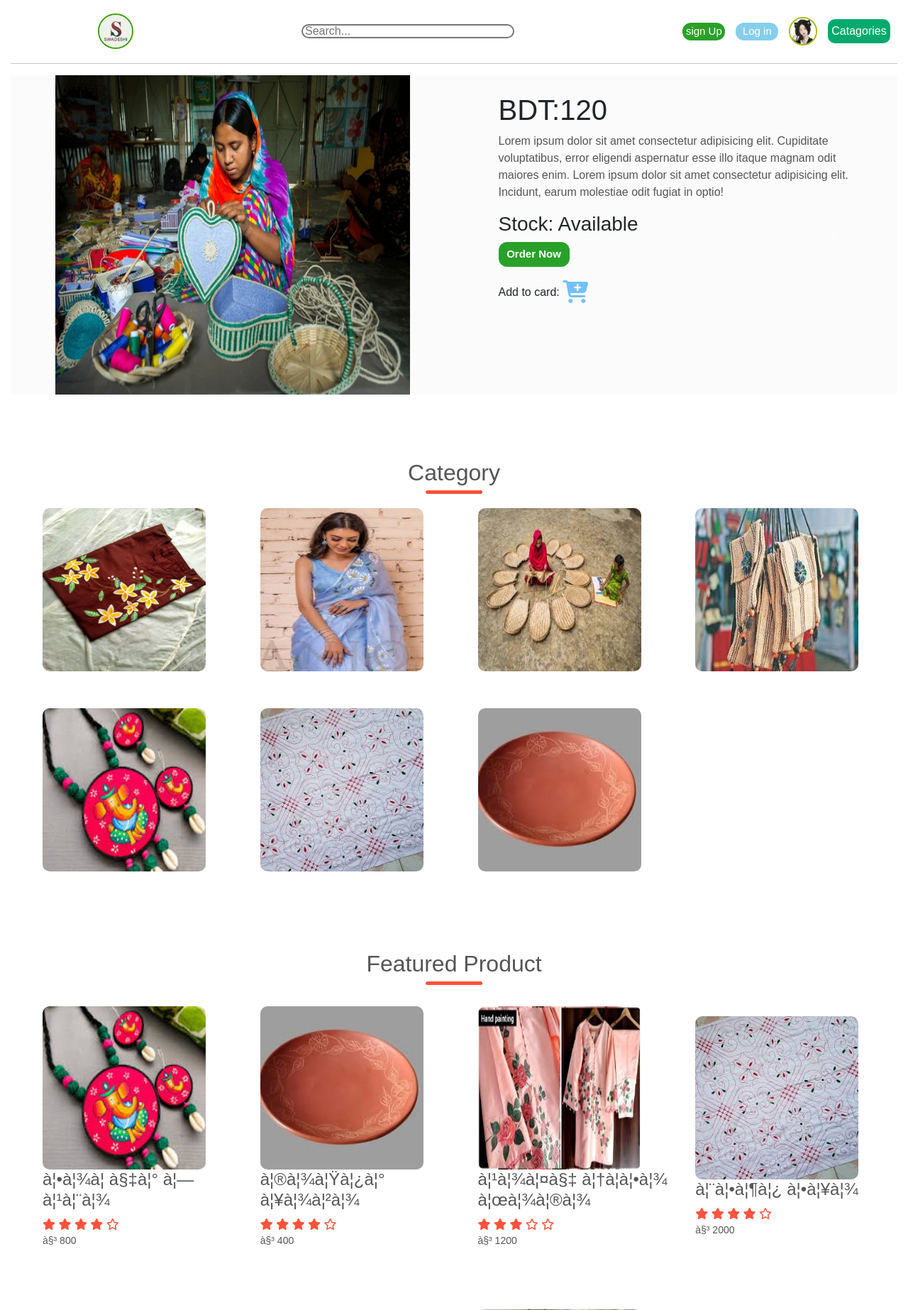
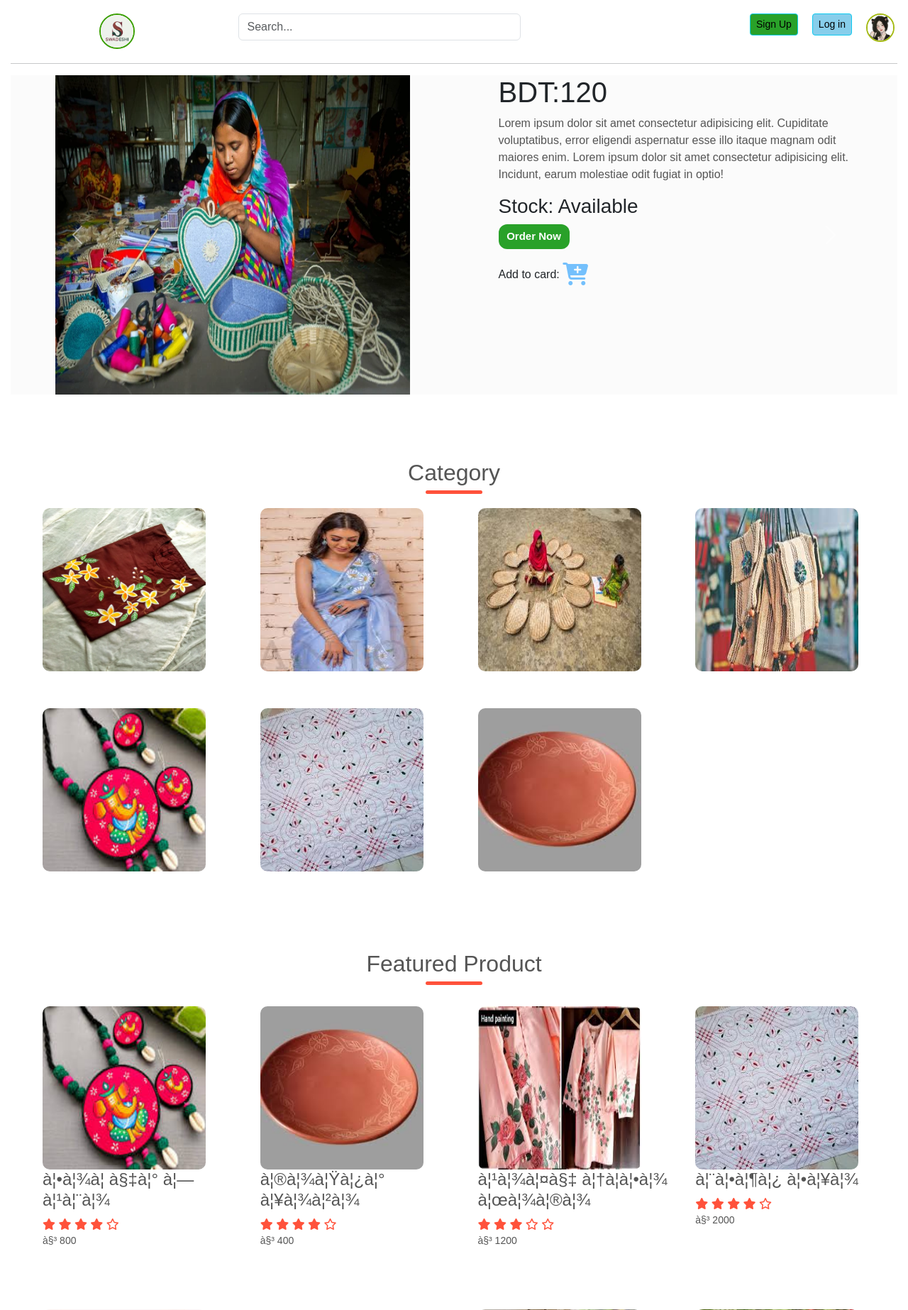
Before and after one commit to tasfia024/swadeshi, a PHP site: page / in a window 1280 px wide. Shown: the top 1846 px of the page at 71% size. Run offline with PHP 8.4, Linux system fonts and the light colour scheme.

Commit message:
home page redecorate

```diff
--- a/asset/css/style.css
+++ b/asset/css/style.css
@@ -1,15 +1,16 @@
-*{
+* {
     margin: 0px;
     padding: 0px;
 }
-body{
+
+body {
 
     /* background-color: rgb(235, 232, 232); */
     background-color: white;
     padding: 15px;
 }
 
-.navbar{
+.navbar {
 
     display: flex;
     justify-content: space-around;
@@ -20,26 +21,31 @@ body{
 
 }
 
-.logo{
+.logo-container {
+    text-align: center;
+}
+
+.logo {
     width: 50px;
     height: 50px;
     border: 2px solid rgb(58, 159, 0);
     border-radius: 100px;
 
 }
-.logo:hover{
+
+.logo:hover {
     cursor: pointer;
 }
 
-.search-bar{
+.search-bar {
     width: 300px;
     height: 20px;
     border-radius: 12px;
     padding: 3px;
-    border-style:solid;
+    border-style: solid;
 }
 
-.profilePic{
+.profilePic {
     width: 40px;
     height: 40px;
     border: 2px solid rgb(164, 186, 18);
@@ -47,36 +53,22 @@ body{
 
 }
 
-.profilePic:hover{
+.profilePic:hover {
     cursor: pointer;
 }
 
-.button{
-    width: 60px;
-    height: 25px;
-    font-size: 15px;
-    font-weight: 500;
-    color: white;
-    border-radius: 12px;
-    padding: 1px;
-    border-style: none;
-
-}
-.button:hover{
-    cursor: pointer;
-}
-
-#button-1{
+#button-1 {
     background-color: rgb(41, 161, 41);
 
 }
 
-#button-2{
+#button-2 {
     background-color: skyblue;
 
 
 }
-.sigUpLogIn-profilePic{
+
+.sigUpLogIn-profilePic {
     width: 180px;
     display: flex;
     justify-content: space-between;
@@ -85,86 +77,36 @@ body{
     position: relative;
 
 }
-.signUp-login{
+
+.signUp-login {
     display: flex;
     justify-content: space-between;
     align-items: center;
     gap: 15px;
 
 }
-.second-navbar{
+
+.second-navbar {
     display: flex;
-    justify-content:space-between;
+    justify-content: space-between;
     align-items: center;
     padding: 4px;
 }
+
 /* slider */
-.slider{
+.slider {
     height: 50%;
     width: 100%;
     background-color: rgb(251, 251, 251);
 }
-.slide-img{
+
+.slide-img {
     width: 500px;
     height: 450px;
 
 }
 
-
-
-/* hover dropdown css */
-
-/* Dropdown Button */
-.dropbtn {
-    background-color: #04AA6D;
-    color: white;
-    border-radius: 10px;
-    padding: 5px;
-    font-size: 16px;
-    border: none;
-  }
-
-  /* The container <div> - needed to position the dropdown content */
-  .dropdown {
-    position: relative;
-    display: inline-block;
-  }
-
-  /* Dropdown Content (Hidden by Default) */
-  .dropdown-content {
-    display: none;
-    position: absolute;
-    background-color: #f1f1f1;
-    min-width: 160px;
-    box-shadow: 0px 8px 16px 0px rgba(0,0,0,0.2);
-    z-index: 1;
-  }
-
-  /* Links inside the dropdown */
-  .dropdown-content a {
-    color: black;
-    padding: 12px 16px;
-    text-decoration: none;
-    display: block;
-  }
-
-  /* Change color of dropdown links on hover */
-  .dropdown-content a:hover {background-color: #ddd;}
-
-  /* Show the dropdown menu on hover */
-  .dropdown:hover .dropdown-content {display: block;}
-
-  /* Change the background color of the dropdown button when the dropdown content is shown */
-  .dropdown:hover .dropbtn {background-color: #3e8e41;}
-
-  /* right container of slider */
-.right-containeer{
-    width: 500px;
-    height: 400px;
-    /* border: 2px solid red; */
-
-}
-.order-button{
+.order-button {
     width: 100px;
     height: 35px;
     font-size: 15px;
@@ -182,90 +124,83 @@ body{
 
 
 /*Header starts*/
-*{
+* {
     margin: 0;
     padding: 0;
     box-sizing: border-box;
     font-family: sans-serif;
 }
 
-a{
+a {
     text-decoration: none;
     color: #555;
 }
-p{
+
+p {
     color: #555;
 }
-.container{
-    max-width:1300px ;
+
+.container {
+    max-width: 1300px;
     margin: auto;
     padding-left: 25px;
     padding-right: 25px;
 }
-.row{
-    display: flex;
-    align-items: center;
-    flex-wrap: wrap;
-    justify-content: space-around;
-}
-.col-2{
+
+
+.col-2 {
     flex-basis: 50%;
     min-width: 300px;
 }
 
-.col-2 img{
+.col-2 img {
     max-width: 100%;
     padding: 50px 0;
 }
 
-.col-2 h1{
+.col-2 h1 {
     font-size: 50px;
     line-height: 60px;
     margin: 25px 0;
 }
-.btn{
-    display: inline-block;
-    background: #ff523b;
-    color: #fff;
-    padding: 8px 30px;
-    margin: 30px 0;
-    border-radius: 50px;
-    transition: background 0.5s;
+
+
+.header {
+    background: radial-gradient(#fff, #ffd6d6);
 }
-.btn:hover{
-    background-color: black;
-    color: tomato;
-}
-.header{
-    background: radial-gradient(#fff,#ffd6d6);
-}
-.header .row{
+
+.header .row {
     margin-top: 70px;
 }
+
 /*Header ends*/
 
 /* Featured Categoris start*/
 
-.category{
+.category {
     margin: 70px 0;
     padding: 10px;
     background: #fff;
 }
-.card-wrapper{
+
+.card-wrapper {
     margin-left: 35px;
 }
-.category .card-wrapper{
+
+.category .card-wrapper {
     display: grid;
-    grid-template-columns: repeat(4,1fr);
-    grid-gap:2rem;
+    grid-template-columns: repeat(4, 1fr);
+    grid-gap: 2rem;
     margin-top: 20px;
 }
+
 .category .card-wrapper .card {
     position: relative;
     height: 250px;
     border: none;
 }
-.category .card-wrapper .card  .overly{
+
+.category .card-wrapper .card .overly {
     position: absolute;
     top: 0;
     left: 0;
@@ -281,10 +216,12 @@ p{
     opacity: 0;
     transition: all .3s ease;
 }
-.category .card-wrapper .card:hover .overly{
+
+.category .card-wrapper .card:hover .overly {
     opacity: .7;
 }
-.category .card-wrapper .card img{
+
+.category .card-wrapper .card img {
     height: 230px;
     width: 230px;
     border-radius: 10px;
@@ -294,15 +231,17 @@ p{
 
 
 /* Featured Product start*/
-.small-container .row{
+.small-container .row {
     margin-top: 20px;
     margin-left: 35px;
 
 }
-.small-container{
+
+.small-container {
     background: #fff;
 }
-.col-4{
+
+.col-4 {
     flex-basis: 25%;
     padding: 10px;
     min-width: 200px;
@@ -310,21 +249,22 @@ p{
     transition: transform(00.5s);
 }
 
-.col-4 img{
+.col-4 img {
     width: 230px;
     height: 230px;
     border-radius: 10px;
 }
 
-.title{
+.title {
     text-align: center;
     margin: 0 auto center;
     position: relative;
     line-height: 60px;
-    color:#555;
+    color: #555;
 }
-.title::after{
-    content:'';
+
+.title::after {
+    content: '';
     background: #ff523b;
     width: 80px;
     height: 5px;
@@ -334,56 +274,65 @@ p{
     left: 50%;
     transform: translateX(-50%);
 }
-h4{
+
+h4 {
     color: #555;
     font-weight: normal;
 }
-.col-4 p{
+
+.col-4 p {
     font-size: 14px;
 }
- .rating .fa-solid{
-    color: #ff523b;
- }
- .rating .fa-regular{
+
+.rating .fa-solid {
     color: #ff523b;
 }
 
-.col-4:hover{
+.rating .fa-regular {
+    color: #ff523b;
+}
+
+.col-4:hover {
     transform: translateY(-5px);
 }
+
 /* Featured Product ends*/
 
 
 /* Menu icon start*/
-.fa-bars{
+.fa-bars {
     width: 28px;
     margin-left: 20px;
     display: none;
 }
+
 /* Menu icon end*/
 
 
 /*Media Query for Menu*/
-@media only screen and (max-width:800px){
-    nav ul{
+@media only screen and (max-width:800px) {
+    nav ul {
         position: absolute;
         top: 70px;
         left: 0;
         background: black;
         width: 100%;
         overflow: hidden;
-        transition: max-height 0.5s ;
+        transition: max-height 0.5s;
     }
-    nav ul li{
+
+    nav ul li {
         display: block;
         margin-right: 50px;
         margin-top: 10px;
         margin-bottom: 10px;
     }
-    nav ul li a{
-        color:white ;
+
+    nav ul li a {
+        color: white;
     }
-    .fa-bars{
+
+    .fa-bars {
         display: block;
         cursor: pointer;
     }
@@ -391,23 +340,25 @@ h4{
 
 /*All Products start */
 
-.row-2{
+.row-2 {
     justify-content: space-between;
     margin: 100px auto 50px;
 }
-select{
+
+select {
     border: 1px solid #ff523b;
     padding: 5px;
 }
-select:focus{
+
+select:focus {
     outline: none;
 }
 
-.page-btn{
+.page-btn {
     margin: 0 auto 80px;
 }
 
-.page-btn span{
+.page-btn span {
     display: inline-block;
     border: 1px solid #ff523b;
     margin-left: 10px;
@@ -417,30 +368,36 @@ select:focus{
     line-height: 40px;
     cursor: pointer;
 }
-.page-btn span:hover{
+
+.page-btn span:hover {
     background: tomato;
     color: white;
 }
+
 /*All Products end */
 
 
 /* Single Product detail start */
 
-.single-product{
+.single-product {
     margin-top: 80px;
 }
-.single-product .col-2 img{
+
+.single-product .col-2 img {
     padding: 0;
 }
+
 .single-product .col-2 {
     padding: 20px;
 }
-.single-product h4{
+
+.single-product h4 {
     margin: 20px;
     font-size: 22px;
     font-weight: bold;
 }
-.single-product select{
+
+.single-product select {
     display: block;
     padding: 10px;
     margin-top: 20px;
@@ -448,7 +405,8 @@ select:focus{
     font-size: medium;
     background: #fff;
 }
-.single-product input{
+
+.single-product input {
     width: 50px;
     height: 40px;
     padding-left: 10px;
@@ -457,23 +415,27 @@ select:focus{
     border: none;
     background: #fff;
 }
-input:focus{
+
+input:focus {
     outline: none;
 }
-.single-product .fa-indent{
+
+.single-product .fa-indent {
     color: #ff523b;
     margin-left: 10px;
 }
 
-.small-img-row{
+.small-img-row {
     display: flex;
     justify-content: space-between;
 }
-.small-img-col{
+
+.small-img-col {
     flex-basis: 24%;
     cursor: pointer;
 }
-.small-img-col img{
+
+.small-img-col img {
     height: 140px;
     width: 130px;
 }
@@ -483,22 +445,46 @@ input:focus{
 
 
 /*Media Query for less then 600 screen size*/
-@media only screen and (max-width:600px){
-    .row{
+@media only screen and (max-width:600px) {
+    .row {
         text-align: center;
     }
-    .col-2,.col-3,.col-4{
+
+    .col-2,
+    .col-3,
+    .col-4 {
         flex-basis: 100%;
     }
-    .single-product .row{
+
+    .single-product .row {
         text-align: left;
     }
-    .single-product .col-2{
+
+    .single-product .col-2 {
         padding: 20px 0;
     }
-    .single-product h1{
+
+    .single-product h1 {
         font-size: 26px;
         line-height: 32px;
     }
 
 }
+
+
+/* Flex container for the custom list */
+.custom-list {
+    display: flex;
+    justify-content: flex-end;
+    /* Align items to the right */
+    padding: 0;
+    margin: 0;
+    list-style-type: none;
+    /* Remove list bullets */
+}
+
+/* Each list item will take only the needed space */
+.custom-list li {
+    margin-left: 20px;
+    /* Add space between items */
+}
--- a/asset/css/style2.css
+++ b/asset/css/style2.css
@@ -116,10 +116,10 @@
 
 @media (max-width: 768px) {
     .footer {
-        position: relative;
+        /* position: relative; */
         bottom: 0;
         left: 0;
-        transform: none;
+        /* transform: none; */
         width: 100%;
         border-radius: 0;
     }
--- a/index.html
+++ b/index.html
@@ -16,50 +16,42 @@
     <link rel="stylesheet" href="https://cdnjs.cloudflare.com/ajax/libs/font-awesome/6.7.2/css/brands.min.css"
         integrity="sha512-58P9Hy7II0YeXLv+iFiLCv1rtLW47xmiRpC1oFafeKNShp8V5bKV/ciVtYqbk2YfxXQMt58DjNfkXFOn62xE+g=="
         crossorigin="anonymous" referrerpolicy="no-referrer" />
-
 </head>
 
 <body>
     <!-- nav Bar -->
     <header>
-
         <nav class="navbar">
-            <div class="logo-container">
-                <img class="logo" src="img/logo.jpg">
-            </div>
-
-            <div class="search-container">
-                <input class="search-bar" type="text" placeholder="Search...">
-
-            </div>
-
-            <div class="sigUpLogIn-profilePic">
-
-                <div class="signUp-login">
-                    <a href="signup.html">
-                        <button class="button" , id="button-1">sign Up</button>
-                    </a>
-                    <button class="button" , id="button-2">Log in</button>
-                </div>
-
-                <div profilePic-container>
-                    <img class="profilePic" src="img/profilePic.webp">
+            <div class="col-md-12">
+                <div class="row">
+                    <div class="col-md-3">
+                        <div class="logo-container">
+                            <img class="logo" src="asset/img/logo.jpg">
+                        </div>
+                    </div>
+                    <div class="col-md-4">
+                        <div class="search-container">
+                            <input class="form-control" type="text" placeholder="Search...">
+                        </div>
+                    </div>
+                    <div class="col-md-5">
+                        <ul class="custom-list">
+                            <li>
+                                <a href="signup.html">
+                                    <button class="btn btn-info btn-sm" id="button-1">Sign Up</button>
+                                </a>
+                            </li>
+                            <li>
+                                <button class="btn btn-info btn-sm" id="button-2">Log in</button>
+                            </li>
+                            <li>
+                                <img class="profilePic" src="asset/img/profilePic.webp" alt="Profile Picture">
+                            </li>
+                        </ul>
+                    </div>
 
                 </div>
-
-                <!-- hover dropdown -->
-                <div class="dropdown">
-                    <button class="dropbtn">Catagories</button>
-                    <div class="dropdown-content">
-                        <a href="https://www.w3schools.com/howto/howto_css_mega_menu.asp">category 1</a>
-                        <a href="#">category 2</a>
-                        <a href="#">category 3</a>
-                    </div>
-                </div>
             </div>
-
-
-
         </nav>
     </header>
     <hr />
```
Also changed, not shown: other parts of index.html (+23 -38 lines). Lines whose indentation alone changed are shown as unchanged.
